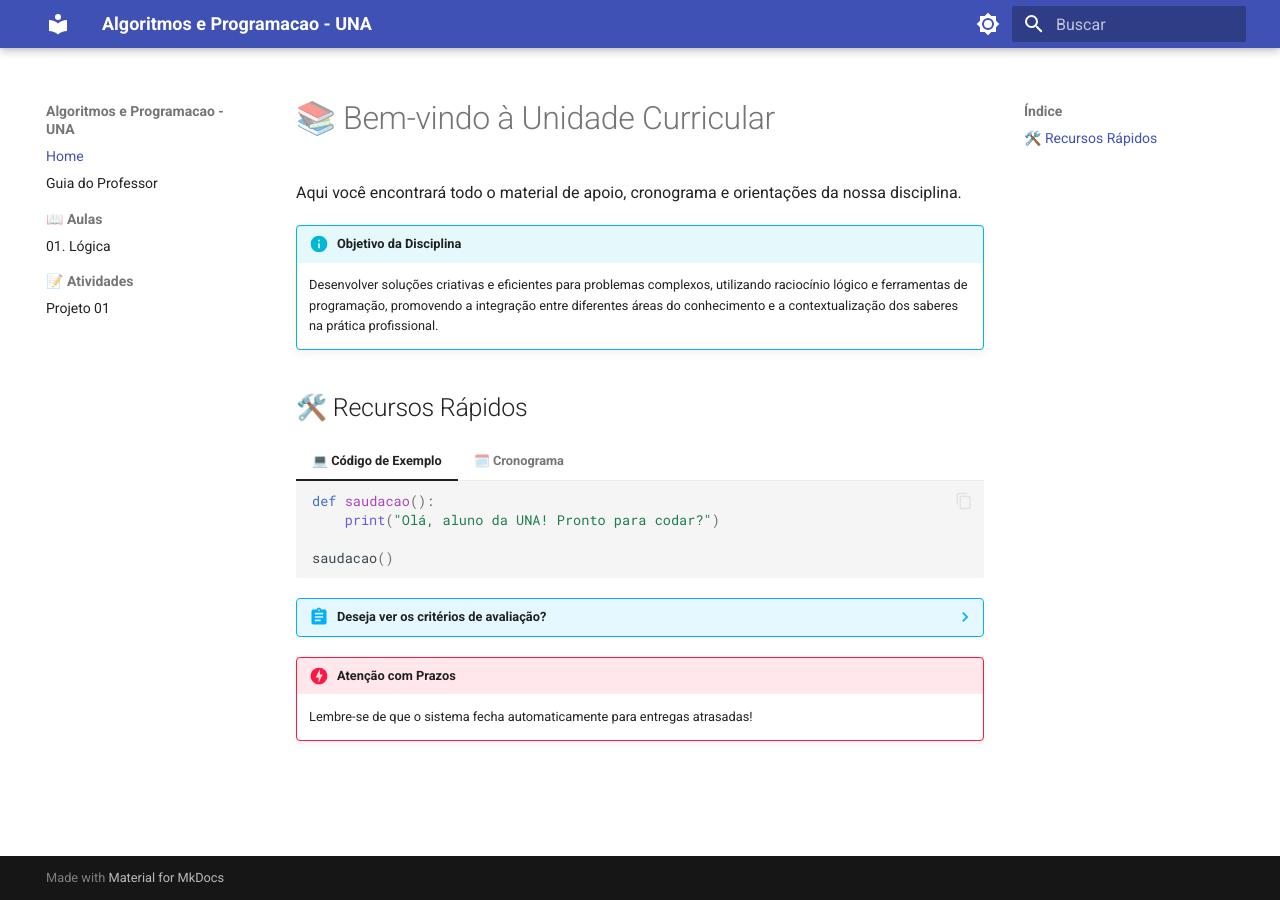
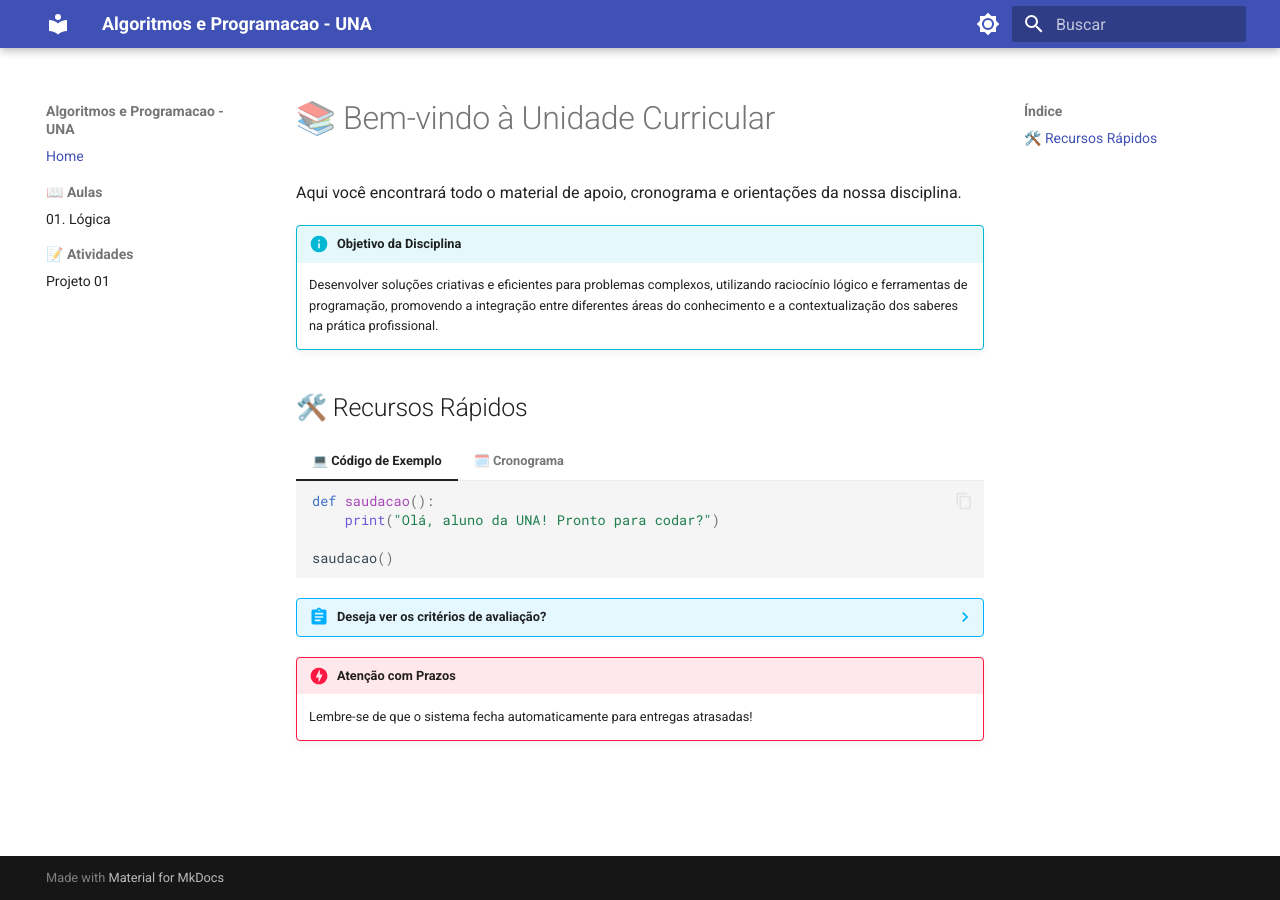
Before and after one commit to danhpaiva/una-algprog-mkdocs-202601, an MkDocs documentation site: the page built from docs/index.md, in a window 1280 px wide. Built offline with MkDocs 1.6.1 and Material for MkDocs 9.7.7, drawn with Linux system fonts in a browser that asks for light colours.

```diff
--- a/mkdocs.yml
+++ b/mkdocs.yml
@@ -29,7 +29,7 @@ theme:
 
 nav:
   - Home: index.md
-  - Guia do Professor: setup.md
+  # - Guia do Professor: setup.md
   - 📖 Aulas:
       - 01. Lógica: aulas/01-logica.md
   - 📝 Atividades:
```
Also changed, not shown: docs/aulas/01-logica.md (+0 -4 lines).
